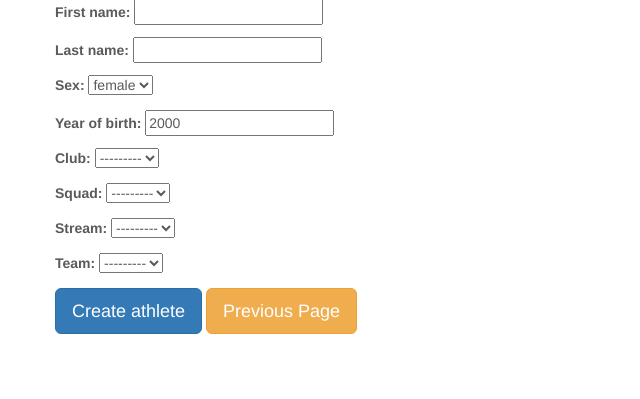
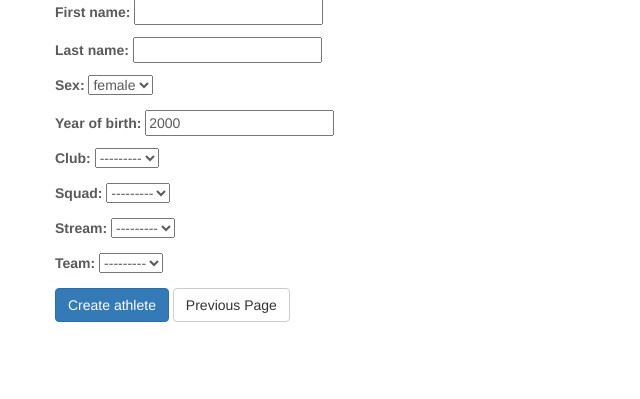
Before and after one commit to saechtner/turn-events, a Django app: page /gymnastics/athletes/new in a window 1280 px wide. Shown: the part 92-491 px from the top of the page, without its empty margins (0-640 px from the left). Run offline with Django 3.2, Linux system fonts and the light colour scheme; data that the repository does not hold is empty; some libraries are stand-ins or nearby versions.

Commit message:
changes to athletes buttons

```diff
--- a/Turnauswertung-py3/gymnastics/templates/gymnastics/athletes/delete.html
+++ b/Turnauswertung-py3/gymnastics/templates/gymnastics/athletes/delete.html
@@ -9,7 +9,7 @@
   <form action="" method="post">
   {% csrf_token %}
     <p>Are you sure you want to delete "{{ object }}"?</p>
-    <input class="btn btn-lg btn-primary" type="submit" value="Confirm"/>
-    <input class="btn btn-lg btn-warning" type="button" value="Previous Page" onClick="javascript:history.go(-1);">
+    <input class="btn btn-danger" type="submit" value="Confirm"/>
+    <button class="btn btn-default" type="button" onClick="javascript:history.go(-1);">Cancel</button>
   </form>
 {% endblock content %}
--- a/Turnauswertung-py3/gymnastics/templates/gymnastics/athletes/detail.html
+++ b/Turnauswertung-py3/gymnastics/templates/gymnastics/athletes/detail.html
@@ -2,7 +2,6 @@
 
 {% block nav_controller_active %}<li>{% endblock nav_controller_active %}
 {% block nav_action_active %}<li class="active">{% endblock nav_action_active %}
-
 {% block action %}detail{% endblock action %}
 
 {% block content %}
@@ -17,6 +16,6 @@
   <p>Stream: {{ object.stream }}</p>
   <p>Team: {{ object.team }}</p>
 
-  <button type="button" class="btn btn-lg btn-warning" onClick="javascript:history.go(-1);">Previous Page</button>
+  <button type="button" class="btn btn-default" onClick="javascript:history.go(-1);">Previous Page</button>
   <a type="button" class="btn btn-warning" href="{% url 'athletes.edit' object.id %}">edit</a>
 {% endblock content %}
--- a/Turnauswertung-py3/gymnastics/templates/gymnastics/athletes/edit.html
+++ b/Turnauswertung-py3/gymnastics/templates/gymnastics/athletes/edit.html
@@ -9,8 +9,7 @@
   <form action="" method="post">
   {% csrf_token %}
     {{ form.as_p }}
-    <input class="btn btn-lg btn-primary" type="submit" value="Update"/>
-    <!-- <input class="btn btn-lg btn-warning" type="button" value="Previous Page" onClick="javascript:history.go(-1);"> -->
-    <button type="button" class="btn btn-lg btn-warning" onClick="javascript:history.go(-1);">Previous Page</button>
+    <input class="btn btn-primary" type="submit" value="Update"/>
+    <button type="button" class="btn btn-default" onClick="javascript:history.go(-1);">Cancel</button>
   </form>
 {% endblock content %}
--- a/Turnauswertung-py3/gymnastics/templates/gymnastics/athletes/index.html
+++ b/Turnauswertung-py3/gymnastics/templates/gymnastics/athletes/index.html
@@ -43,5 +43,6 @@
       <div class="alert alert-info">No athletes available in the database. Create one <a href="{% url 'athletes.new' %}">here</a>.</div>
 
     {% endif %}
+
   </div>
 {% endblock content %}
--- a/Turnauswertung-py3/gymnastics/templates/gymnastics/athletes/new.html
+++ b/Turnauswertung-py3/gymnastics/templates/gymnastics/athletes/new.html
@@ -11,8 +11,8 @@
   <form action="" method="post">
   {% csrf_token %}
     {{ form.as_p }}
-    <input class="btn btn-lg btn-primary" type="submit" value="Create athlete"/>
-    <input class="btn btn-lg btn-warning" type="button" value="Previous Page" onClick="javascript:history.go(-1);">
+    <input class="btn btn-primary" type="submit" value="Create athlete"/>
+    <button class="btn btn-default" type="button" onClick="javascript:history.go(-1);">Previous Page</button>
   </form>
 
   </div>
```
